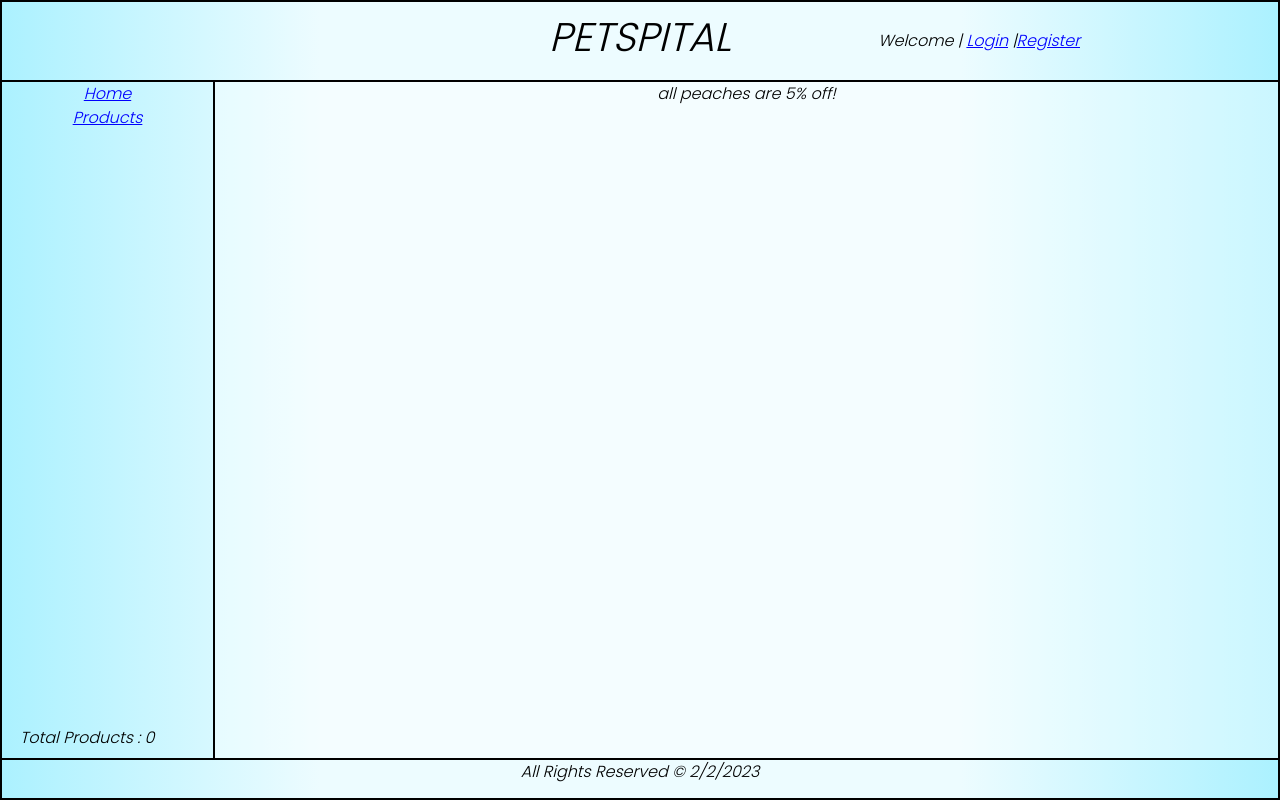
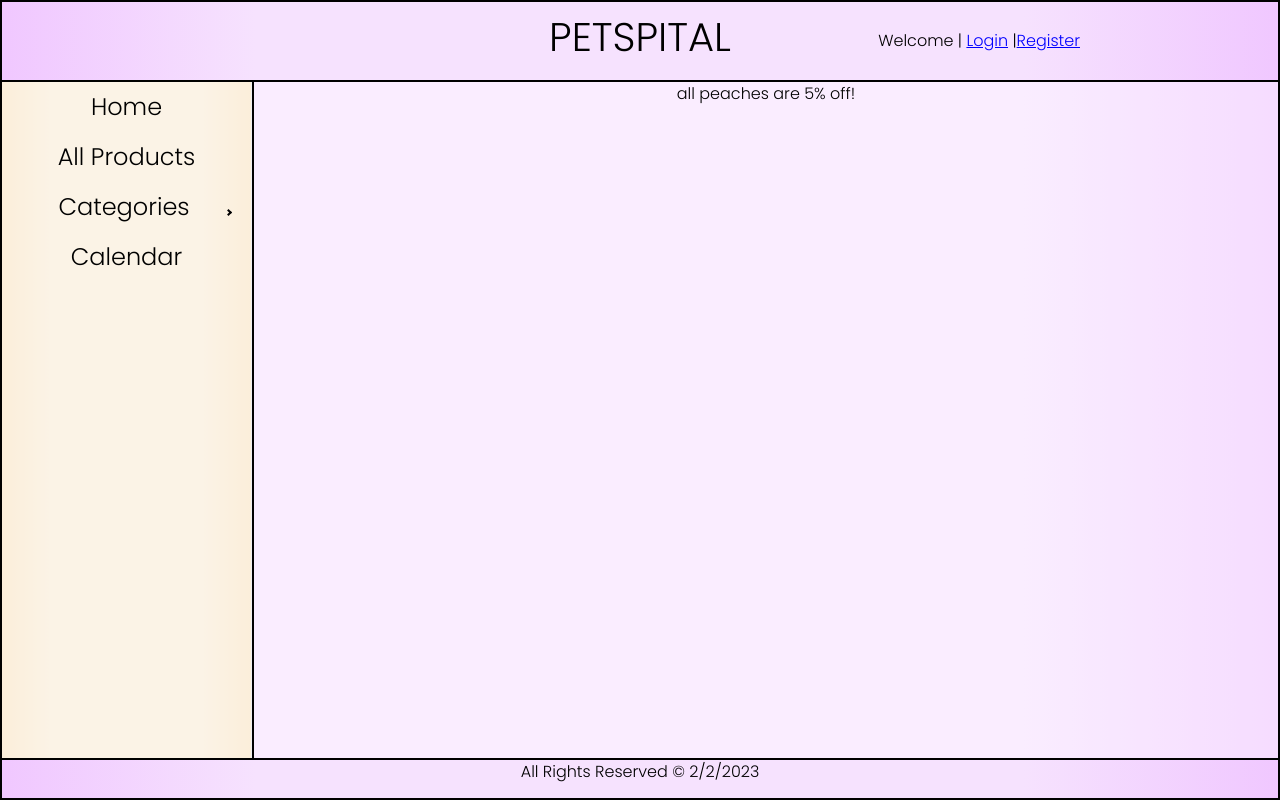
Before and after one commit to Nircules/Petspital_React_Django, a React (Create React App) app in the folder front/: page /home in a window 1280 px wide. Built offline with nearby package versions, Linux system fonts and the light colour scheme; a web font is replaced by a local one.

Commit message:
Started ProSideBar

```diff
--- a/front/package.json
+++ b/front/package.json
@@ -17,6 +17,7 @@
     "react-cli-snippets": "^1.1.0",
     "react-dom": "^18.2.0",
     "react-hook-form": "^7.39.4",
+    "react-pro-sidebar": "^1.0.0",
     "react-router-dom": "^6.4.3",
     "react-scripts": "5.0.1",
     "redux": "^4.2.0",
--- a/front/src/Components/LayoutArea/Layout/Layout.tsx
+++ b/front/src/Components/LayoutArea/Layout/Layout.tsx
@@ -1,6 +1,6 @@
 import Footer from "../Footer/Footer";
 import Header from "../Header/Header";
-import Menu from "../Menu/Menu";
+import MenuComponent from "../Menu/MenuComponent";
 import Routing from "../Routing/Routing";
 import "./Layout.css";
 
@@ -8,7 +8,7 @@ function Layout(): JSX.Element {
     return (
         <div className="Layout">
             <header><Header></Header></header>
-            <aside><Menu></Menu></aside>
+            <aside><MenuComponent></MenuComponent></aside>
             <main><Routing></Routing></main>
             <footer><Footer></Footer></footer>
         </div>
--- a/front/src/Components/LayoutArea/Menu/Menu.css
+++ /dev/null
@@ -1,3 +0,0 @@
-.Menu {
-
-}
--- a/front/src/Components/LayoutArea/Menu/Menu.tsx
+++ /dev/null
@@ -1,15 +0,0 @@
-import {NavLink} from "react-router-dom";
-import "./Menu.css";
-import TotalProducts from "../../ProductsArea/TotalProducts/TotalProducts";
-
-function Menu(): JSX.Element {
-    return (
-        <div className="Menu">
-            <NavLink to="/home">Home</NavLink><br/>
-            <NavLink to="/products">Products</NavLink><br/>
-            <TotalProducts/>
-        </div>
-    );
-}
-
-export default Menu;
--- /dev/null
+++ b/front/src/Components/LayoutArea/Menu/MenuComponent.css
@@ -0,0 +1,4 @@
+.MenuComponent {
+    display: flex;
+    height: 100%;
+}
--- /dev/null
+++ b/front/src/Components/LayoutArea/Menu/MenuComponent.tsx
@@ -0,0 +1,27 @@
+import { NavLink } from "react-router-dom";
+import "./MenuComponent.css";
+import { Sidebar, Menu, MenuItem, SubMenu } from 'react-pro-sidebar';
+
+function MenuComponent(): JSX.Element {
+
+    return (
+        <div className="MenuComponent">
+            <Sidebar style={{
+                width: "100%", fontSize: "150%",
+                background: "linear-gradient(90deg, rgba(255,213,145,1) 0%, rgba(255,229,186,1) 20%, rgba(255,229,186,1) 80%, rgba(255,213,145,1) 100%)",
+            }}>
+                <Menu>
+                    <MenuItem component={<NavLink to="/" />} > Home </MenuItem>
+                    <MenuItem component={<NavLink to="/products" />}> All Products </MenuItem>
+                    <SubMenu label="Categories">
+                        <MenuItem> Cat 1 </MenuItem>
+                        <MenuItem> Cat 2 </MenuItem>
+                    </SubMenu>
+                    <MenuItem> Calendar </MenuItem>
+                </Menu>
+            </Sidebar>
+        </div >
+    );
+}
+
+export default MenuComponent;
--- a/front/src/index.css
+++ b/front/src/index.css
@@ -7,15 +7,14 @@ body,
   padding: 0;
   height: 100%;
   text-align: center;
-  font-style: italic;
   color: black;
   font-family: 'Cabin', sans-serif;
   font-family: 'Karantina', cursive;
   font-family: 'Poppins', sans-serif;
   /* background-image: linear-gradient(to right top, #288157, #4b8e5b, #699b61, #85a868, #a1b571, #a7c07b, #aeca86, #b4d591, #a3e0a3, #8eeaba, #78f3d4, #5ffbf1); */
   overflow: hidden;
-  background: rgb(171, 241, 255);
-  background: linear-gradient(90deg, rgba(171, 241, 255, 1) 0%, rgba(237, 252, 255, 1) 25%, rgba(237, 252, 255, 1) 75%, rgba(171, 241, 255, 1) 100%);
+  background: rgb(240, 199, 255);
+  background: linear-gradient(90deg, rgba(240, 199, 255, 1) 0%, rgba(246, 226, 254, 1) 20%, rgba(246, 226, 254, 1) 80%, rgba(240, 199, 255, 1) 100%);
 }
 
 .Box {
--- a/front/src/index.tsx
+++ b/front/src/index.tsx
@@ -4,15 +4,18 @@ import { BrowserRouter } from 'react-router-dom';
 import Layout from './Components/LayoutArea/Layout/Layout';
 import './index.css';
 import reportWebVitals from './reportWebVitals';
+import { ProSidebarProvider } from 'react-pro-sidebar';
 
 const root = ReactDOM.createRoot(
   document.getElementById('root') as HTMLElement
 );
 root.render(
   // <React.StrictMode>
-  <BrowserRouter>
-    <Layout />
-  </BrowserRouter>
+  <ProSidebarProvider>
+    <BrowserRouter>
+      <Layout />
+    </BrowserRouter>
+  </ProSidebarProvider>
   // {/* </React.StrictMode> */}
 );
 
```
Also changed, not shown: 1 other file (tests, documents, lock files or other folders).
